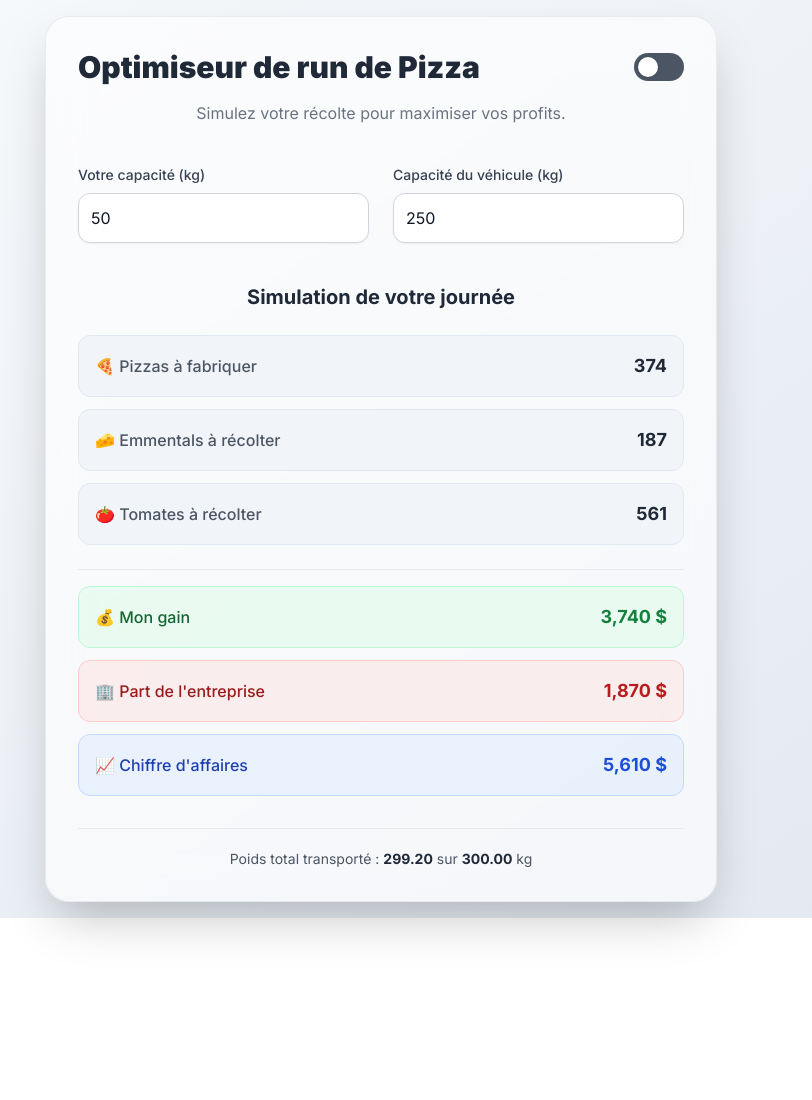
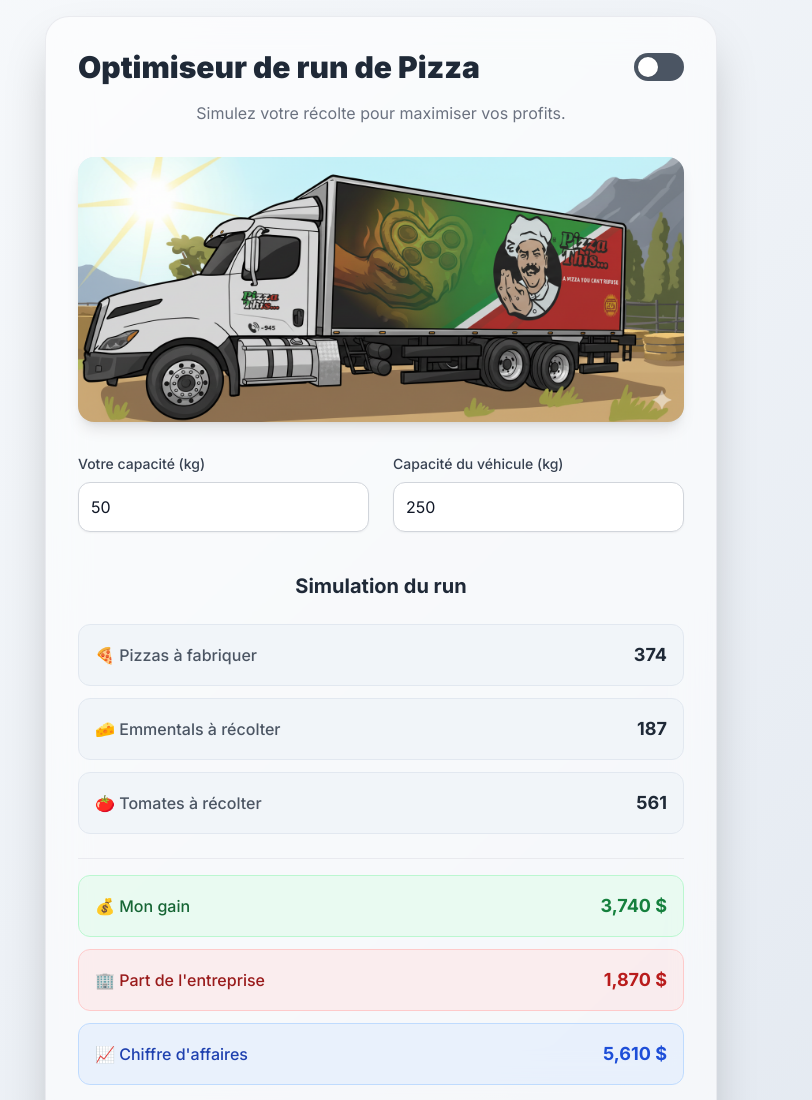
Before and after one commit to Zikman24/pizza, a plain HTML site: page index.html in a window 1280 px wide. Shown: the top 1100 px of the page, without its empty margins (259-1071 px from the left). Before the commit the page ends 918 px from the top, so only its background shows below. Drawn offline with nearby package versions, Linux system fonts and the light colour scheme.

Commit message:
Update index.html

```diff
--- a/index.html
+++ b/index.html
@@ -88,7 +88,14 @@
                 <span class="slider"></span>
             </label>
         </div>
-        <p class="text-gray-500 dark:text-gray-400 text-center mb-10">Simulez votre récolte pour maximiser vos profits.</p>
+        <p class="text-gray-500 dark:text-gray-400 text-center mb-8">Simulez votre récolte pour maximiser vos profits.</p>
+
+        <div class="mb-8">
+            <img src="https://raw.githubusercontent.com/Zikman24/pizza/main/Gemini_Generated_Image_w5gu95w5gu95w5gu.png"
+                 alt="Camion de livraison de pizza"
+                 class="rounded-2xl shadow-lg w-full h-auto bg-slate-200 dark:bg-slate-700 object-cover"
+                 onerror="this.style.display='none'">
+        </div>
 
         <!-- Section des entrées -->
         <div class="grid md:grid-cols-2 gap-6 mb-10">
@@ -104,7 +111,7 @@
 
         <!-- Section des résultats -->
         <div>
-            <h2 class="text-xl font-bold text-gray-800 dark:text-gray-200 text-center mb-6">Simulation de votre journée</h2>
+            <h2 class="text-xl font-bold text-gray-800 dark:text-gray-200 text-center mb-6">Simulation du run</h2>
 
             <div id="results" class="space-y-3">
                 <!-- Les résultats seront injectés ici par JavaScript -->
```
